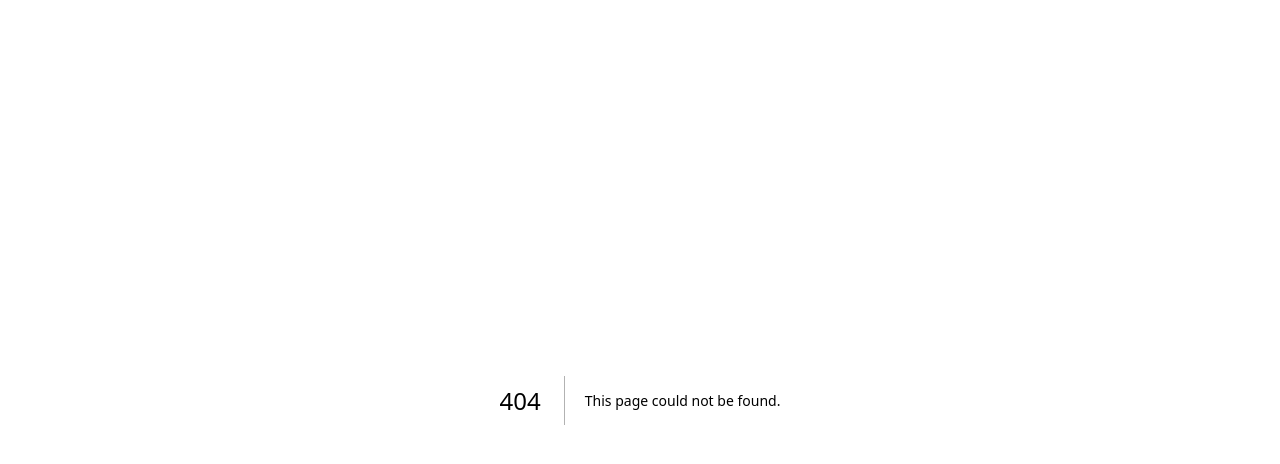
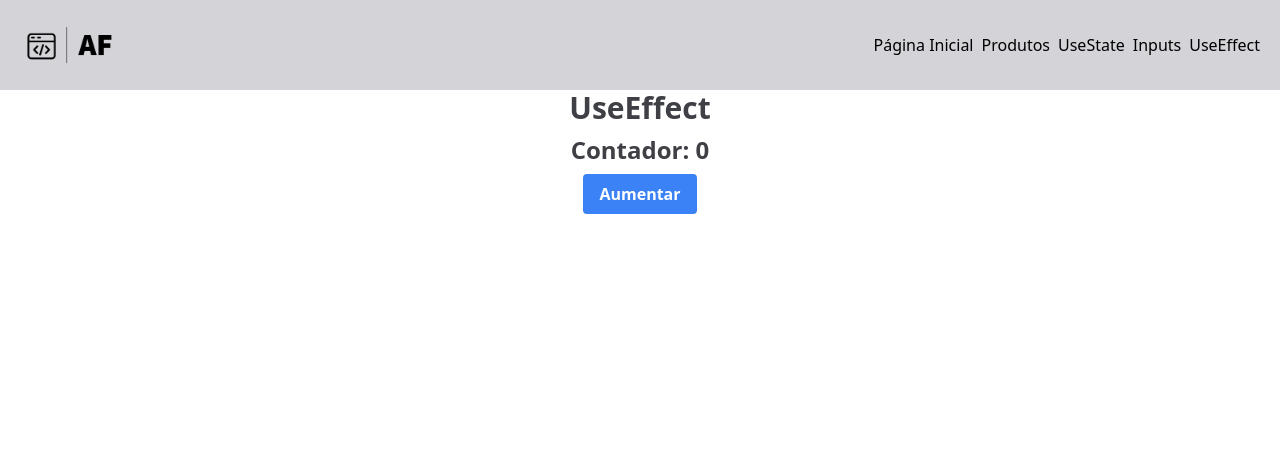
Before and after one commit to alexfilhoo/study-next-js, a Next.js app in the folder primeiroprojeto/: page /useeffect in a window 1280 px wide. Before the commit this address had no page. Shown: the top 464 px of the page. Built offline with nearby package versions, Linux system fonts and the light colour scheme.

Commit message:
feat: update rotas e implementação use effect

```diff
--- a/primeiroprojeto/src/components/Topo.tsx
+++ b/primeiroprojeto/src/components/Topo.tsx
@@ -21,7 +21,7 @@ export default function Topo() {
           <li>
             <Link
               href={{
-                pathname: "/produtos/produtos",
+                pathname: "/produtos",
                 query: { nome: "Alex" },
               }}
             >
@@ -29,13 +29,13 @@ export default function Topo() {
             </Link>
           </li>
           <li>
-            <Link href={"/teste/teste"}>Teste</Link>
+            <Link href={"/usestate"}>UseState</Link>
           </li>
           <li>
-            <Link href={"/usestate/usestate"}>UseState</Link>
+            <Link href={"/inputs"}>Inputs</Link>
           </li>
           <li>
-            <Link href={"/inputs/inputs"}>Inputs</Link>
+            <Link href={"/useeffect"}>UseEffect</Link>
           </li>
         </ul>
       </ul>
--- a/primeiroprojeto/src/pages/index.tsx
+++ b/primeiroprojeto/src/pages/index.tsx
@@ -3,7 +3,7 @@
 // const inter = Inter({ subsets: ["latin"] });
 import Topo from "@/components/Topo";
 import Card from "@/components/Card";
-import Produtos from "./produtos/produtos";
+import Produtos from "./produtos";
 
 const nome = "Alex";
 const profissao = "Desenvolvedor";
--- /dev/null
+++ b/primeiroprojeto/src/pages/useeffect/index.tsx
@@ -0,0 +1,38 @@
+import Topo from "@/components/Topo";
+import { use, useEffect, useState } from "react";
+
+export default function UseEffect() {
+  const [count, setCount] = useState<number>(0);
+
+  useEffect(() => {
+    alert("O valor do contador foi alterado!");
+  }, [count]);
+
+  function aumentar() {
+    setCount(count + 1);
+  }
+
+  return (
+    <>
+      <Topo />
+      <div>
+        <h1 className="text-2xl md:text-3xl font-bold text-center text-zinc-700 mb-2">
+          UseEffect
+        </h1>
+      </div>
+      <div className="flex flex-col justify-center items-center gap-2">
+        <h1 className="text-xl md:text-2xl font-bold text-center text-zinc-700">
+          Contador: {count}
+        </h1>
+        <div>
+          <button
+            className="bg-blue-500 hover:bg-blue-600 text-white font-bold py-2 px-4 rounded"
+            onClick={aumentar}
+          >
+            Aumentar
+          </button>
+        </div>
+      </div>
+    </>
+  );
+}
```
